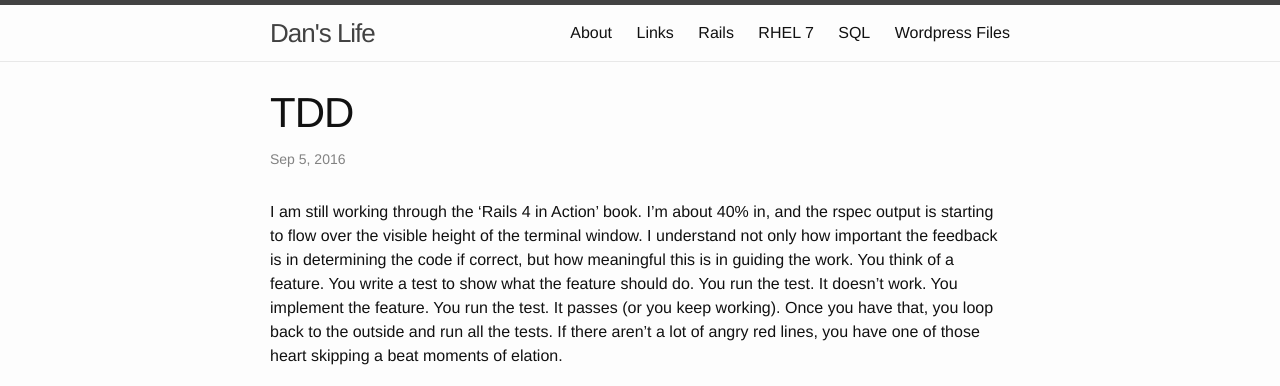
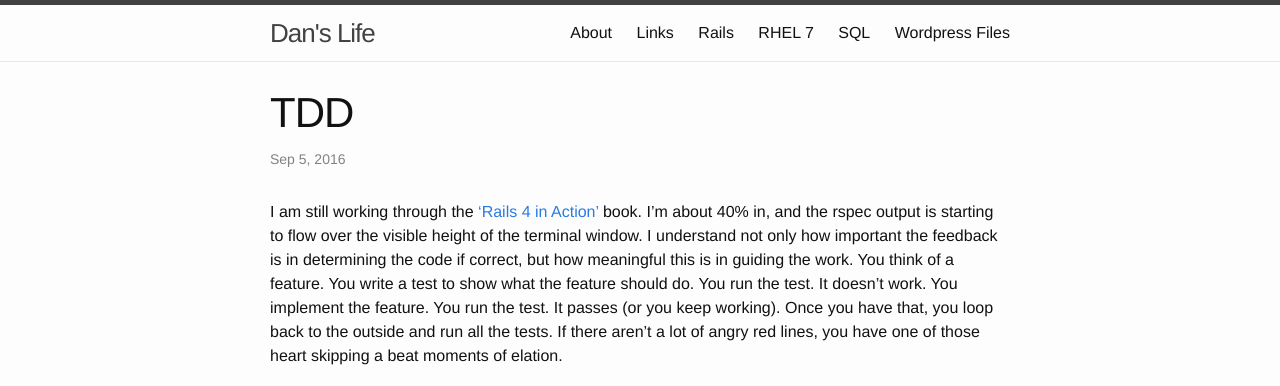
Before and after one commit to djuber/myblog, a Jekyll site: the page built from _posts/2016-09-01-TDD.markdown, in a window 1280 px wide. Shown: the top 386 px of the page. Built offline with Jekyll 4.4.1, drawn with Linux system fonts in a browser that asks for light colours; part of the change alters nothing that is shown.

Commit message:
automated 2016-09-05-01:33:49

```diff
--- a/_posts/2016-09-01-TDD.markdown
+++ b/_posts/2016-09-01-TDD.markdown
@@ -4,7 +4,7 @@ date: 2016-09-05 01:23 -0500
 title: TDD
 categories:
 ---
-I am still working through the 'Rails 4 in Action' book. I'm about 40% in, and the rspec output is starting to flow over the visible height of the terminal window. I understand not only how important the feedback is in determining the code if correct, but how meaningful this is in guiding the work. You think of a feature. You write a test to show what the feature should do. You run the test. It doesn't work. You implement the feature. You run the test. It passes (or you keep working). Once you have that, you loop back to the outside and run all the tests. If there aren't a lot of angry red lines, you have one of those heart skipping a beat moments of elation.
+I am still working through the ['Rails 4 in Action'](https://www.manning.com/books/rails-4-in-action) book. I'm about 40% in, and the rspec output is starting to flow over the visible height of the terminal window. I understand not only how important the feedback is in determining the code if correct, but how meaningful this is in guiding the work. You think of a feature. You write a test to show what the feature should do. You run the test. It doesn't work. You implement the feature. You run the test. It passes (or you keep working). Once you have that, you loop back to the outside and run all the tests. If there aren't a lot of angry red lines, you have one of those heart skipping a beat moments of elation.
 
 Right now I have this running every ten seconds on the right side of the right monitor (book on the left flap, two editor windows in the center). It's good to be able to save, look left at a long string of green lines, and get back to work. When I started I had this on 30 seconds, trying to optimize the work load. However, 10 seconds feels a lot better, I find I'm not waiting for the tests, they're running for me when I need them.
 
```
